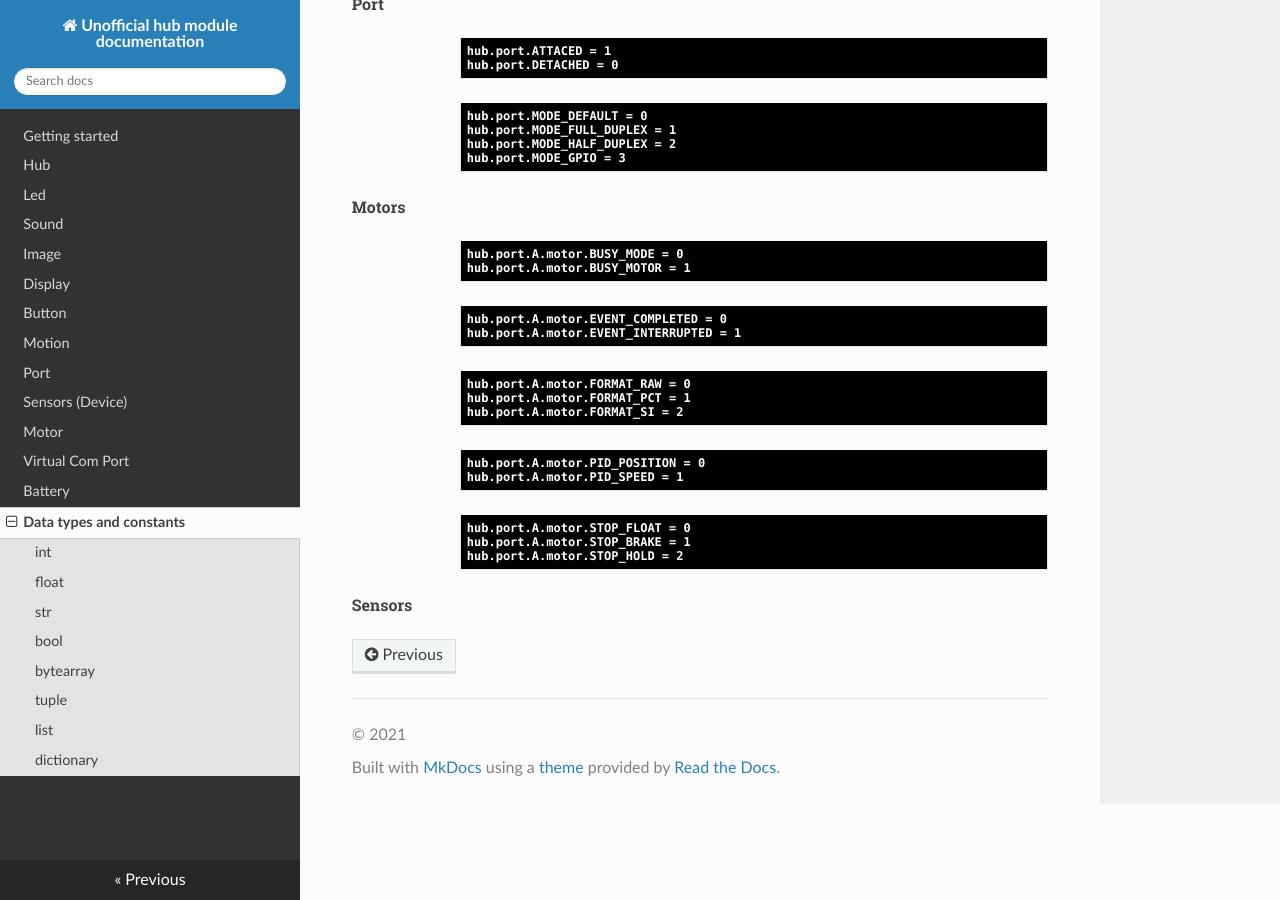
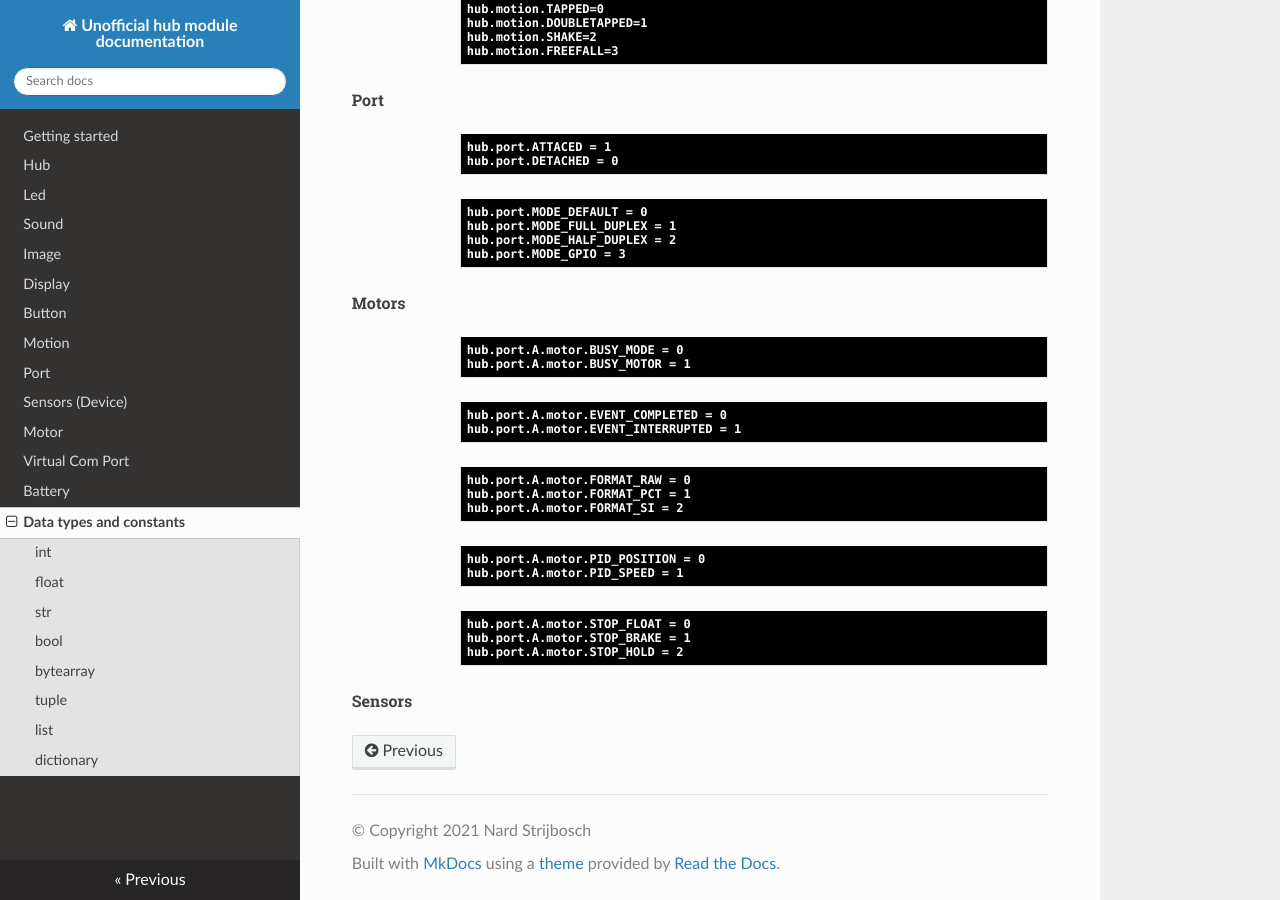
Before and after one commit to NStrijbosch/hub-module-notes, an MkDocs documentation site: the page built from docs/data_types.md, in a window 1280 px wide and 900 px high, scrolled down 3443 px. Built offline with MkDocs 1.6.1, drawn with Linux system fonts in a browser that asks for light colours; nearby versions of some CDN libraries.

Commit message:
Update mkdocs.yml

```diff
--- a/mkdocs.yml
+++ b/mkdocs.yml
@@ -20,7 +20,10 @@
 #   - supervision: 'supervision.md'
 theme: readthedocs
 extra_css: ['custom.css']
-copyright: © 2021
+copyright: © Copyright 2021 Nard Strijbosch
 site_author: Nard Strijbosch
 extra:
     date: 18th of Januari
+markdown_extensions:
+- toc:
+    permalink: True
```
